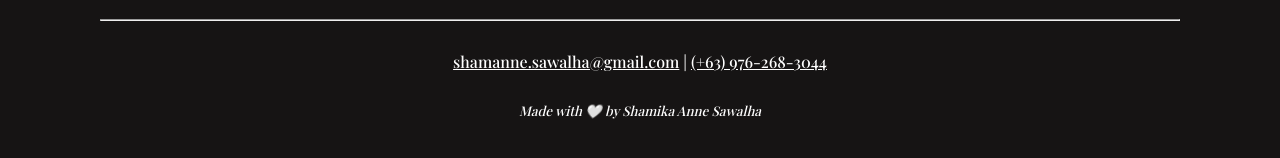
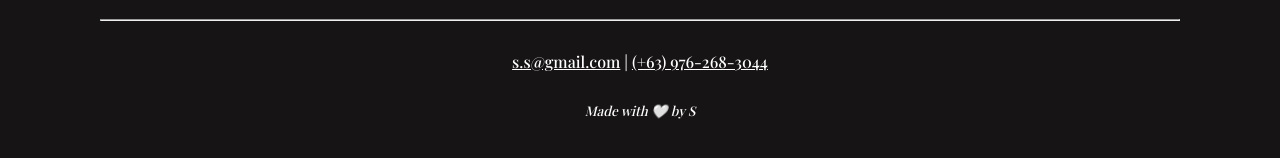
Before and after one commit to luckyst4rdolphin/luckyst4rdolphin.github.io, a plain HTML site: page index.html in a window 1280 px wide. Shown: the part 2732-2890 px from the top of the page. Drawn offline with nearby package versions, Linux system fonts and the light colour scheme; a web font is replaced by a local one.

Commit message:
Update index.html

```diff
--- a/index.html
+++ b/index.html
@@ -133,8 +133,8 @@
         <h1 class="contact-text">Let's work together!</h1>
         <hr>
         <div class="details">
-            <a href="mailto:shamanne.sawalha@gmail.com">shamanne.sawalha@gmail.com</a> | <a href="tel:09762683044">(+63) 976-268-3044</a>
-            <p> Made with 🤍 by Shamika Anne Sawalha</p>
+            <a href="mailto:shamanne.sawalha@gmail.com">s.s@gmail.com</a> | <a href="tel:09762683044">(+63) 976-268-3044</a>
+            <p> Made with 🤍 by S</p>
         </div>
 
     </footer>
```
